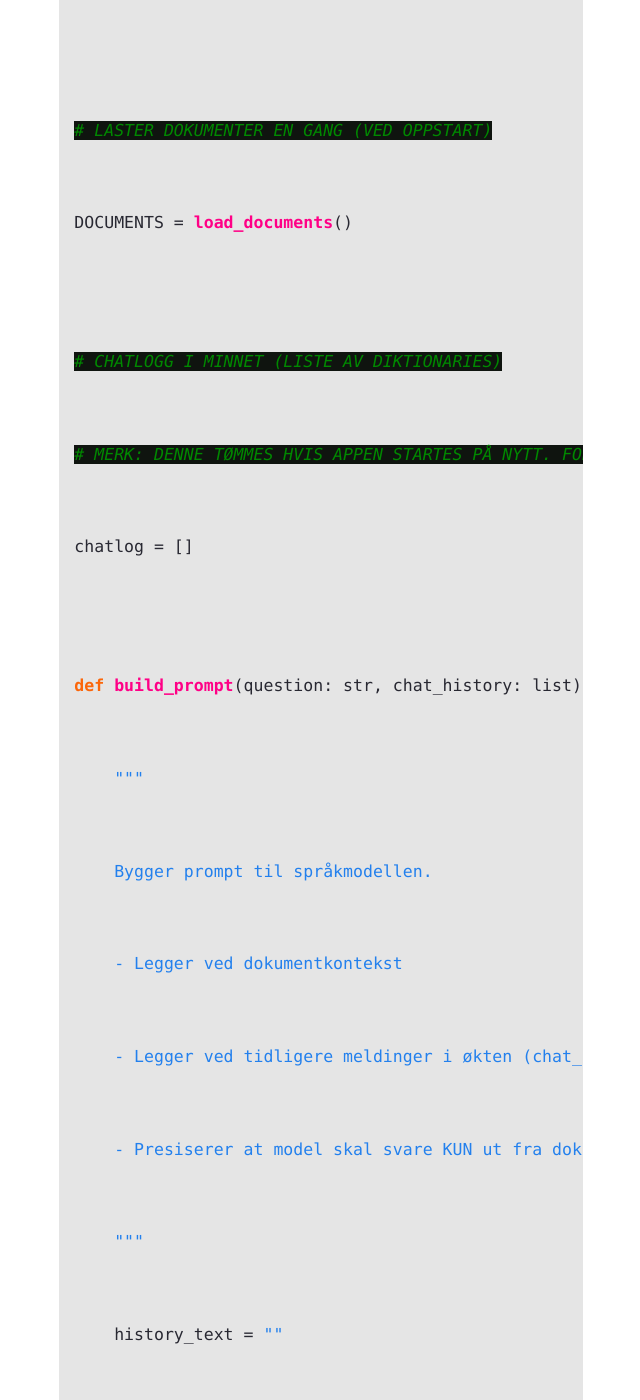
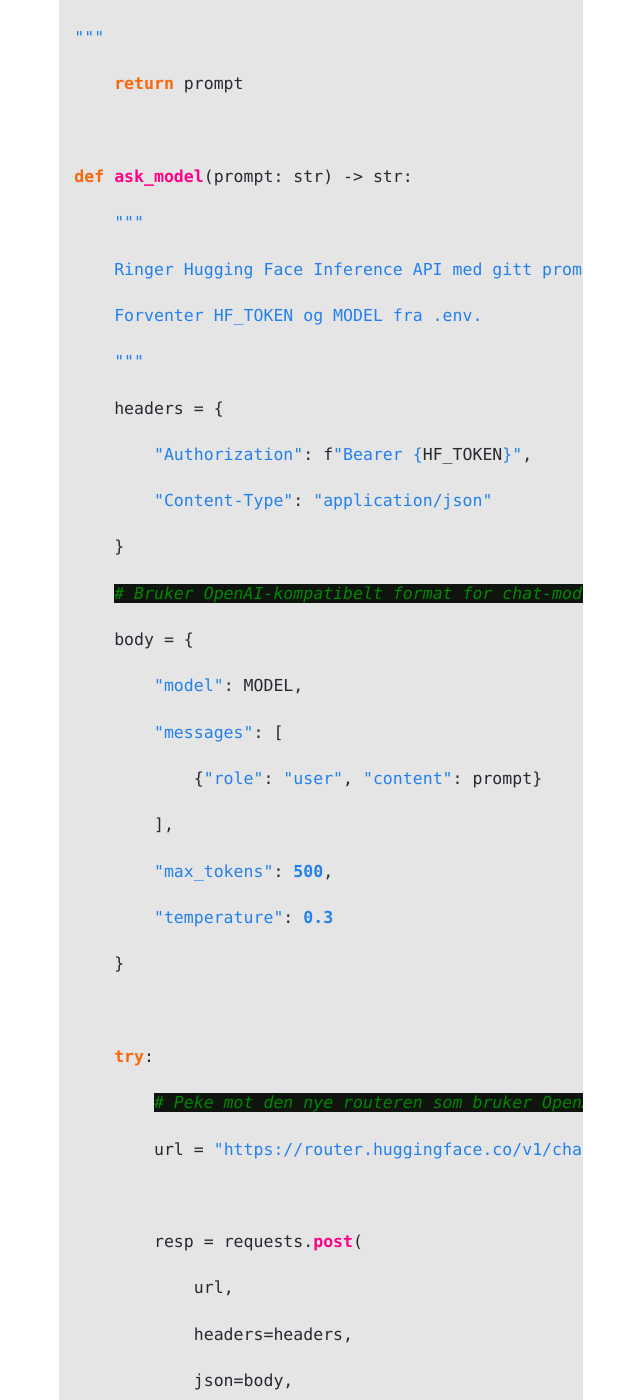
Before and after one commit to Cha-IM/cha-im.github.io, a Jekyll site: the page built from _notes/Public/Teknologiforståelse/Kunstig intelligens/Lag en web-app med KI-agent.md, in a window 1280 px wide and 1400 px high, scrolled down 8281 px. Shown: the whole window, without its empty margins (319-959 px from the left). Built offline with Jekyll 4.4.1, drawn with Linux system fonts in a browser that asks for light colours; some of the changed text lies outside the part shown.

Commit message:
TRFK-811339 2026-2-26:14:1:10

```diff
--- a/_notes/Public/Teknologiforståelse/Kunstig intelligens/Lag en web-app med KI-agent.md
+++ b/_notes/Public/Teknologiforståelse/Kunstig intelligens/Lag en web-app med KI-agent.md
@@ -167,51 +167,31 @@ Legg gjerne til egen CSS i `static/style.css` for utseende.
 
 # -------------------------------
 
-
-
 # En enkel Flask-basert skoleassistent.
-
-
 
 # Leser .txt-filer fra ./data og kaller en språkmodell via Hugging Face Inference API.
 
-
-
 # Viser chatlogg (bruker-spørsmål og modell-svar).
-
-
 
 # -------------------------------
 
 
 
-
-
 from flask import Flask, request, render_template
-
-
 
 from dotenv import load_dotenv
 
-
-
 import os
-
-
 
 import requests
 
 
 
-
-
 # Laster miljøvariabler fra .env (HF_TOKEN og MODEL)
 
+# override=True sikrer at vi bruker ny verdi selv om gammel henger igjen
 
-
-load_dotenv()
-
-
+load_dotenv(override=True)
 
 
 
@@ -219,291 +199,163 @@ app = Flask(__name__)
 
 
 
-
-
 # HENTER API-NØKKEL OG MODELLNAVN FRA .env
 
-
-
 HF_TOKEN = os.getenv("HF_TOKEN")
-
-
 
 MODEL = os.getenv("MODEL")
 
 
 
-
-
 # SJEKKER AT NØKKEL FINNES
 
-
-
 if not HF_TOKEN:
-
-
 
     raise RuntimeError("HF_TOKEN mangler i .env. Legg inn din Hugging Face API-nøkkel.")
 
 
 
-
-
 # ENKEL FUNKSJON SOM LESER ALLE .txt-FILER I ./data VED OPPSTART
-
-
 
 def load_documents():
 
-
-
     docs = ""
-
-
 
     data_dir = "data"
 
-
-
     if not os.path.isdir(data_dir):
-
-
 
         return docs
 
 
 
-
-
     for filename in os.listdir(data_dir):
-
-
 
         if filename.endswith(".txt"):
 
-
-
             path = os.path.join(data_dir, filename)
-
-
 
             try:
 
-
-
                 with open(path, "r", encoding="utf-8") as f:
-
-
 
                     content = f.read().strip()
 
-
-
                     # Legg til filnavn som skille for tydeligere kontekst
-
-
 
                     docs += f"\n\n### FIL: {filename}\n{content}"
 
-
-
             except Exception as e:
 
-
-
                 print(f"Kunne ikke lese {filename}: {e}")
-
-
 
     return docs
 
 
 
-
-
 # LASTER DOKUMENTER EN GANG (VED OPPSTART)
-
-
 
 DOCUMENTS = load_documents()
 
 
 
-
-
 # CHATLOGG I MINNET (LISTE AV DIKTIONARIES)
 
-
-
 # MERK: DENNE TØMMES HVIS APPEN STARTES PÅ NYTT. FOR VEDVARENDE LAGRING MÅ DU BRUKE DATABASE.
-
-
 
 chatlog = []
 
 
 
-
-
 def build_prompt(question: str, chat_history: list) -> str:
-
-
 
     """
 
-
-
     Bygger prompt til språkmodellen.
-
-
 
     - Legger ved dokumentkontekst
 
-
-
     - Legger ved tidligere meldinger i økten (chat_history)
-
-
 
     - Presiserer at model skal svare KUN ut fra dokumentene
 
-
-
     """
-
-
 
     history_text = ""
 
-
-
     for entry in chat_history:
-
-
 
         history_text += f"Bruker: {entry['user']}\nBot: {entry['bot']}\n\n"
 
 
 
-
-
     prompt = f"""
 
-
-
 Du er en hjelpsom skoleassistent. Du svarer KUN basert på informasjon i dokumentene.
-
-
 
 Dersom svaret ikke finnes i dokumentene, svar: "Det står ikke i dokumentene."
 
 
 
-
-
 DOKUMENTER:
-
-
 
 {DOCUMENTS}
 
 
 
-
-
 TIDLIGERE SAMTALE I DENNE ØKTEN:
-
-
 
 {history_text}
 
 
 
-
-
 BRUKERENS SPØRSMÅL:
-
-
 
 {question}
 
 
 
-
-
 SVAR:
 
-
-
 """
-
-
 
     return prompt
 
 
 
-
-
 def ask_model(prompt: str) -> str:
-
-
 
     """
 
-
-
-    Ringer Hugging Face Inference API med gitt prompt.
-
-
+    Ringer Hugging Face Inference API med gitt prompt via OpenAI-kompatibelt endepunkt.
 
     Forventer HF_TOKEN og MODEL fra .env.
 
-
-
     """
-
-
 
     headers = {
 
-
-
         "Authorization": f"Bearer {HF_TOKEN}",
-
-
 
         "Content-Type": "application/json"
 
-
-
     }
 
-
+    # Bruker OpenAI-kompatibelt format for chat-modeller
 
     body = {
 
+        "model": MODEL,
 
+        "messages": [
 
-        "inputs": prompt,
+            {"role": "user", "content": prompt}
 
+        ],
 
+        "max_tokens": 500,
 
-        "parameters": {
-
-
-
-            "max_new_tokens": 200,
-
-
-
-            "temperature": 0.3
-
-
-
-        }
-
-
+        "temperature": 0.3
 
     }
 
@@ -511,51 +363,37 @@ def ask_model(prompt: str) -> str:
 
     try:
 
+        # Peke mot den nye routeren som bruker OpenAI-format
+
+        url = "https://router.huggingface.co/v1/chat/completions"
+
 
 
         resp = requests.post(
 
-
-
-            f"https://api-inference.huggingface.co/models/{MODEL}",
-
-
+            url,
 
             headers=headers,
 
-
-
             json=body,
-
-
 
             timeout=60
 
+        )
 
+        if resp.status_code != 200:
 
-        )
+            return f"Feil: API returnerte statuskode {resp.status_code}. Svar: {resp.text}"
 
 
 
         data = resp.json()
 
+        # Sjekk om svaret er i OpenAI format (choices -> message -> content)
 
+        if "choices" in data and len(data["choices"]) > 0:
 
-        # De fleste tekstdemo-modeller returnerer en liste med 'generated_text'
-
-
-
-        if isinstance(data, list) and len(data) > 0 and "generated_text" in data[0]:
-
-
-
-            return data[0]["generated_text"]
-
-
-
-        # Fallback for avvikende svarformat
-
-
+             return data["choices"][0]["message"]["content"]
 
         return str(data)
 
```
Also changed, not shown: other parts of _notes/Public/Teknologiforståelse/Kunstig intelligens/Lag en web-app med KI-agent.md (+2 -42 lines).
